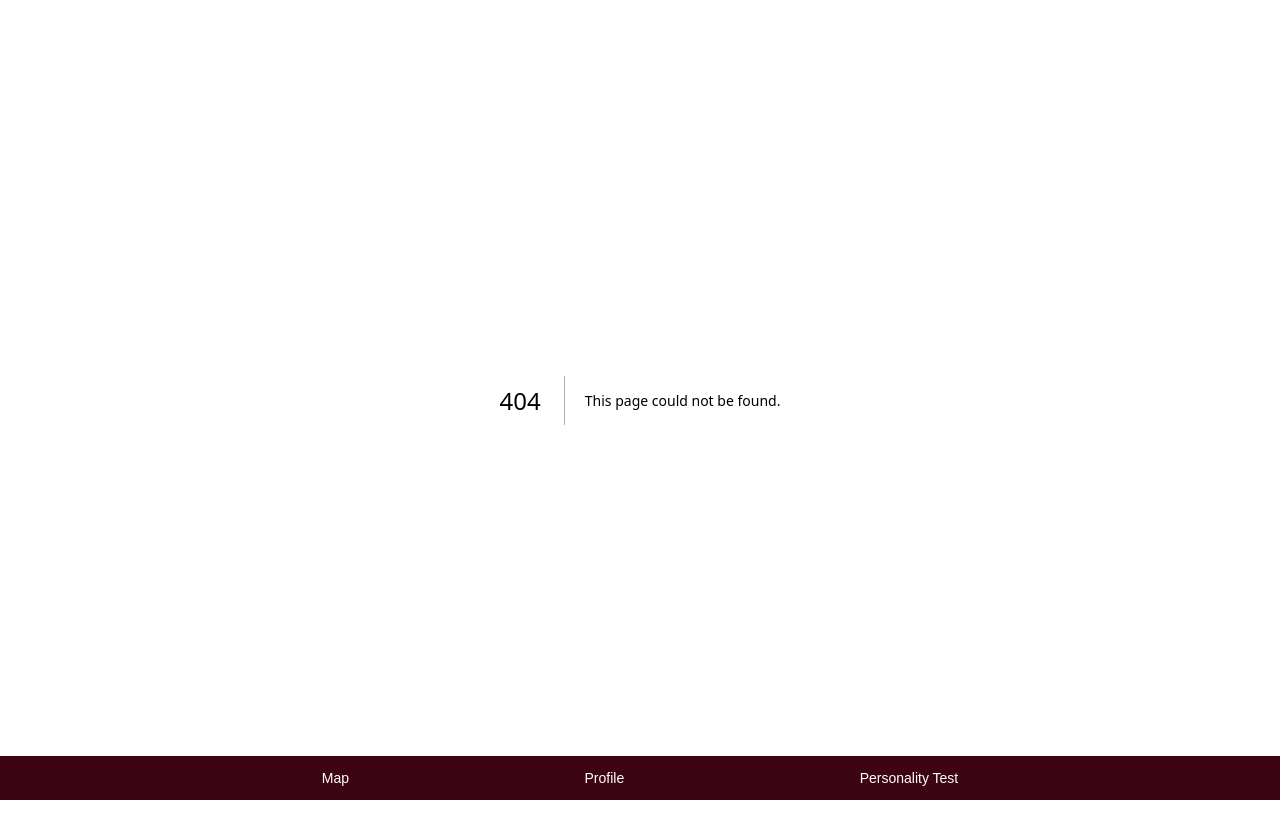
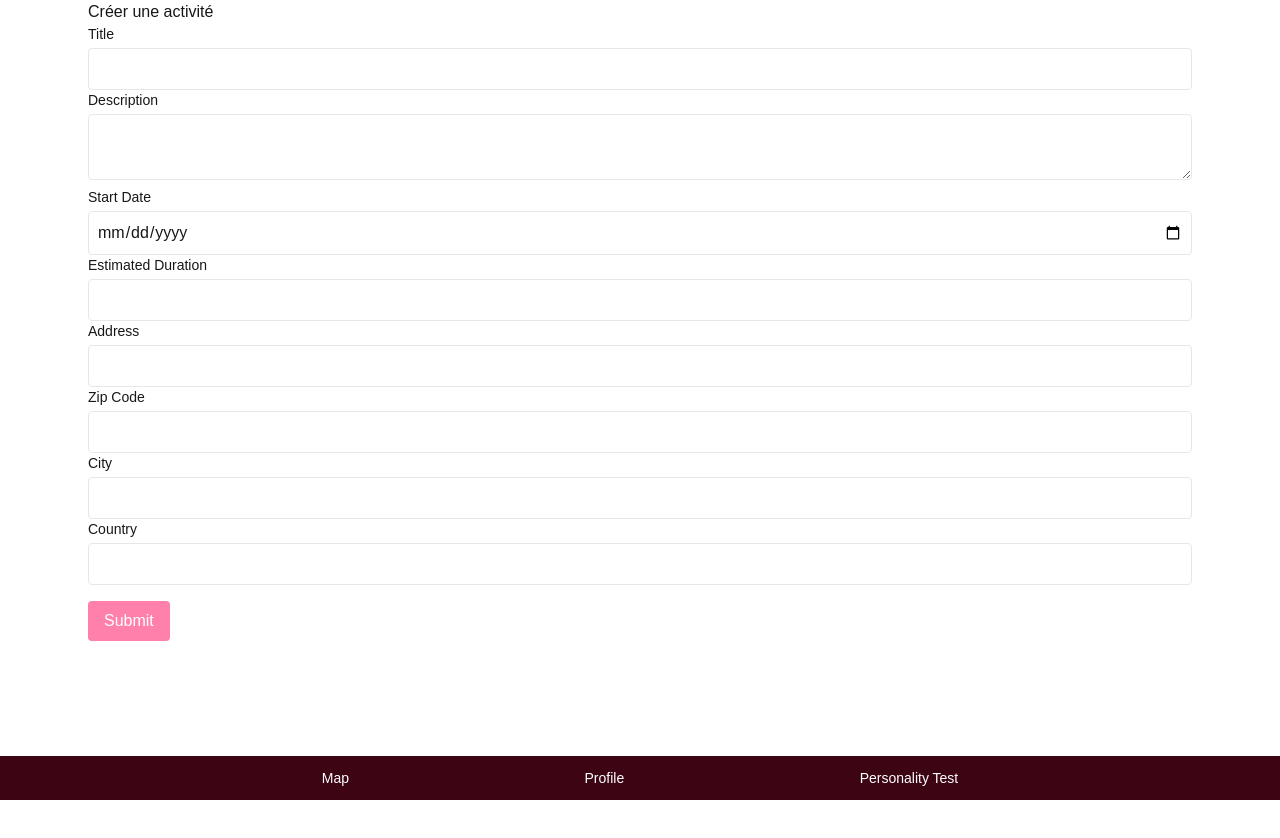
Before and after one commit to LolaHeurtevin/buddiz, a Next.js app: page /create-activity in a window 1280 px wide. Before the commit this address had no page. Shown: the top 838 px of the page. After the commit the page ends 801 px from the top, so only its background shows below. Built offline with nearby package versions, Linux system fonts and the light colour scheme.

Commit message:
Activity creation form : working

```diff
--- a/jsconfig.json
+++ b/jsconfig.json
@@ -1,7 +1,9 @@
 {
   "compilerOptions": {
+    "baseUrl": "src",
     "paths": {
-      "@/*": ["./src/*"]
+      "@/*": ["./src/*"],
+      "@lib/*": ["lib/*"]
     }
   }
 }
--- a/public/locales/en/translation.json
+++ b/public/locales/en/translation.json
@@ -17,5 +17,14 @@
   "rock": "Rock",
   "pop": "Pop",
   "invisibility": "Invisibility",
-  "super strenght": "Super strenght"
+  "super strenght": "Super strenght",
+  "title": "Title",
+  "description": "Description",
+  "submit": "Submit",
+  "start_date": "Start Date",
+  "estimated_duration": "Estimated Duration",
+  "adress": "Address",
+  "zip_code": "Zip Code",
+  "city": "City",
+  "country": "Country"
 }
--- a/public/locales/fr/translation.json
+++ b/public/locales/fr/translation.json
@@ -17,5 +17,14 @@
   "rock": "Rock",
   "pop": "Pop",
   "invisibility": "Invisibilité",
-  "super strenght": "Super force"
+  "super strenght": "Super force",
+  "title": "Titre",
+  "description": "Description",
+  "submit": "Envoyer",
+  "start_date": "Date de début",
+  "estimated_duration": "Durée estimée",
+  "adress": "Adresse",
+  "zip_code": "Code postal",
+  "city": "Ville",
+  "country": "Pays"
 }
--- /dev/null
+++ b/src/app/api/activities/route.js
@@ -0,0 +1,21 @@
+import { supabase } from '@lib/supabaseClient'
+
+
+export async function POST(req) {
+  try {
+    const body = await req.json()
+    const { title, description, start_date, estimated_duration, address, zip_code, city, country, organizer } = body
+
+    const { data, error } = await supabase
+      .from('activity')
+      .insert([{ title, description, start_date, estimated_duration, address, zip_code, city, country, organizer }])
+      .select()
+
+    if (error) throw error
+
+    return new Response(JSON.stringify({ success: true, data }), { status: 201 })
+  } catch (err) {
+    console.error(err)
+    return new Response(JSON.stringify({ success: false, error: err.message }), { status: 500 })
+  }
+}
--- /dev/null
+++ b/src/app/create-activity/page.js
@@ -0,0 +1,71 @@
+"use client"
+
+import { title } from 'process';
+import ActivityForm from '../../components/ActivityForm'
+import { useState } from 'react'
+import { useTranslation } from 'react-i18next'
+
+export default function CreateActivityPage() {
+  const { t } = useTranslation();
+
+  const [formData, setFormData] = useState({
+    title: '',
+    description: '',
+    start_date: '',
+    estimated_duration: '',
+    address: '',
+    zip_code: '',
+    city: '',
+    country: '',
+    organizer: 1
+  })
+
+  const [status, setStatus] = useState(null)
+
+  function handleChange(e) {
+    const { id, value } = e.target
+    setFormData(prev => ({ ...prev, [id]: value }))
+  }
+
+  async function handleSubmit(e) {
+    e.preventDefault();
+    setStatus('loading');
+
+    try {
+      const res = await fetch('/api/activities', {
+        method: 'POST',
+        headers: {
+          'Content-Type': 'application/json'
+        },
+        body: JSON.stringify(formData)
+      })
+
+      const result = await res.json()
+      if (result.success) {
+        setStatus('success');
+      } else {
+        setStatus('error');
+      }
+    } catch (error) {
+      console.error(error);
+      setStatus('error');
+    }
+  }
+
+  return (
+    <div>
+      <h1>Créer une activité</h1>
+      <form
+        onSubmit={handleSubmit}
+        onChange={handleChange}
+        className="space-y-4">
+        <ActivityForm />
+        <button type="submit" className="px-4 py-2 bg-main-rose text-white rounded">{t("submit")}</button>
+      </form>
+
+      {status === 'loading' && <p>{t('loading')}...</p>}
+      {status === 'success' && <p className="text-green-600">{t('activity_created')}</p>}
+      {status === 'error' && <p className="text-red-600">{t('error')}</p>}
+    </div>
+  )
+}
--- /dev/null
+++ b/src/components/ActivityForm.js
@@ -0,0 +1,27 @@
+"use client";
+import { useTranslation } from "react-i18next";
+
+export default function ActivityForm({ onChange }) {
+    const { t } = useTranslation();
+
+    return (
+        <div onChange={onChange}>
+            <label className="block text-sm font-medium mb-1" htmlFor="title">{t("title")}</label>
+            <input id="title" className="border p-2 rounded w-full" />
+            <label className="block text-sm font-medium mb-1" htmlFor="description">{t("description")}</label>
+            <textarea id="description" className="border p-2 rounded w-full" />
+            <label className="block text-sm font-medium mb-1" htmlFor="start_date">{t("start_date")}</label>
+            <input type="date" id="start_date" className="border p-2 rounded w-full" />
+            <label className="block text-sm font-medium mb-1" htmlFor="estimated_duration">{t("estimated_duration")}</label>
+            <input type="number" id="estimated_duration" className="border p-2 rounded w-full" />
+            <label className="block text-sm font-medium mb-1" htmlFor="adress">{t("adress")}</label>
+            <input type="text" id="adress" className="border p-2 rounded w-full" />
+            <label className="block text-sm font-medium mb-1" htmlFor="zip_code">{t("zip_code")}</label>
+            <input type="text" id="zip_code" className="border p-2 rounded w-full" />
+            <label className="block text-sm font-medium mb-1" htmlFor="city">{t("city")}</label>
+            <input type="text" id="city" className="border p-2 rounded w-full" />
+            <label className="block text-sm font-medium mb-1" htmlFor="country">{t("country")}</label>
+            <input type="text" id="country" className="border p-2 rounded w-full" />
+        </div>
+    );
+}
```
